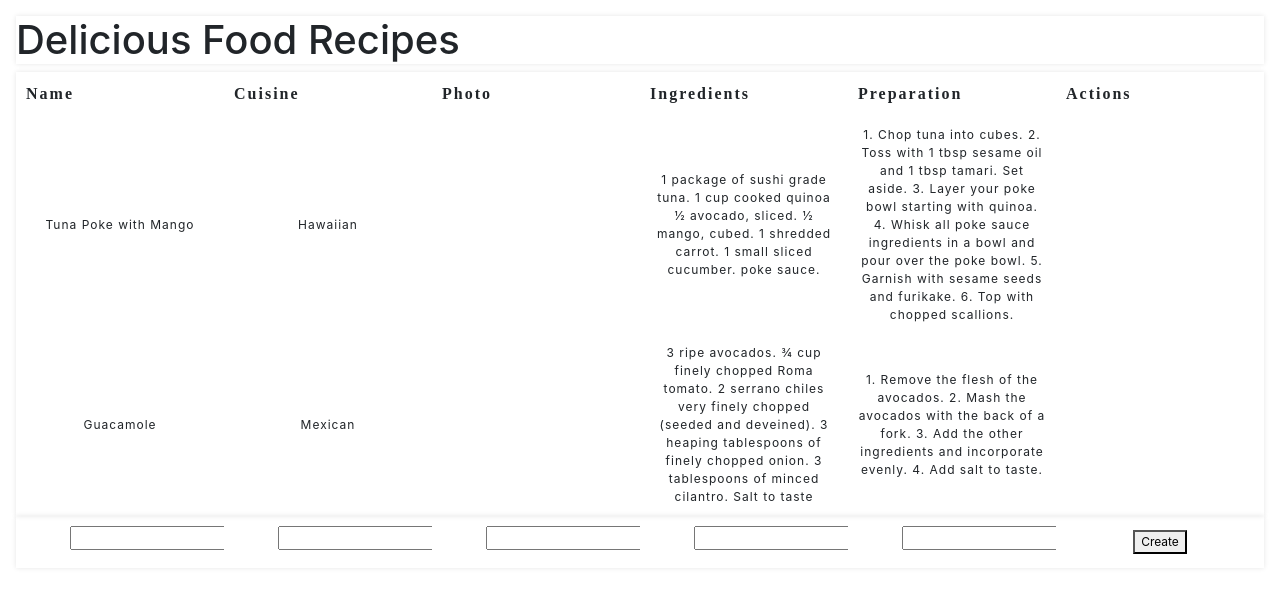
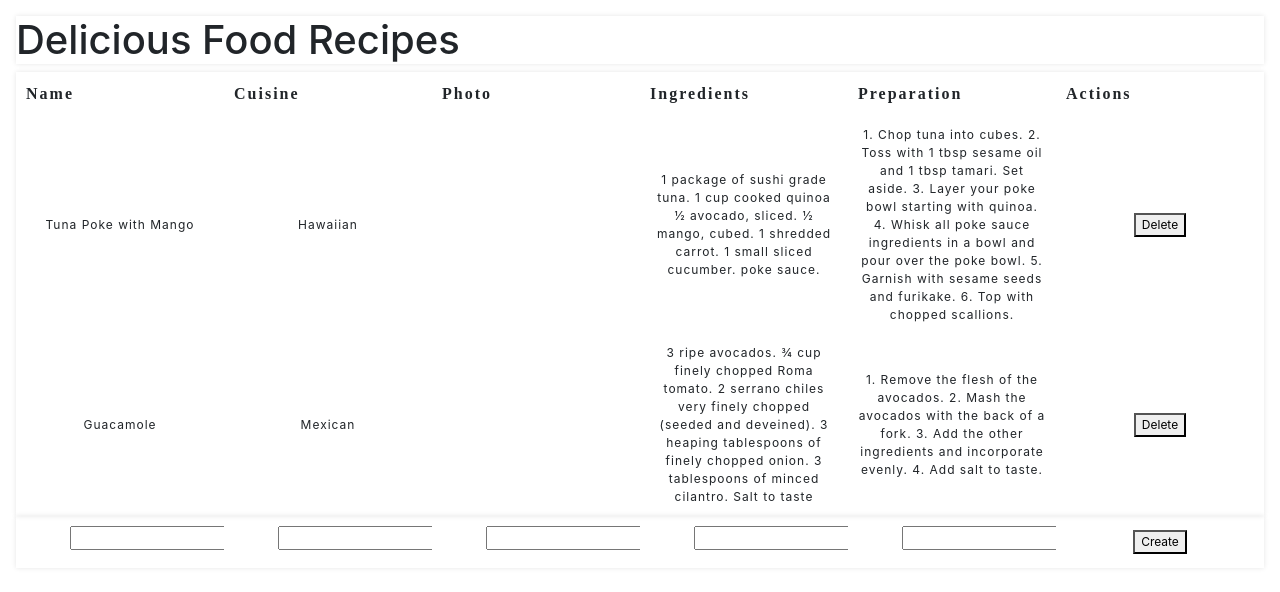
Before and after one commit to mvrylan/recipe-app-react, a React (Create React App) app: page / in a window 1280 px wide. Shown: the top 592 px of the page. Built offline with nearby package versions, Linux system fonts and the light colour scheme; the HTML template or start-up script is replaced by a standard one; a web font is replaced by a local one.

Commit message:
added recipe removal functionality

```diff
--- a/src/App.js
+++ b/src/App.js
@@ -15,7 +15,7 @@ function App() {
   }
 
   const removeRecipe = (indexToDelete) => {
-    console.log("REMOVED!!")
+    setRecipes((currentRecipes) => currentRecipes.filter((ignored, index) => index !== indexToDelete));
   }
 
   return (
--- a/src/RecipeCreate.js
+++ b/src/RecipeCreate.js
@@ -21,7 +21,6 @@ function RecipeCreate({ addRecipe }) {
   }
   const handleSubmit = (event) => {
     event.preventDefault();
-    console.log("SUBMITTED AT CREATE LEVEL", recipeData);
     const thisRecipe = recipeData;
     addRecipe(thisRecipe);
     setRecipeData(initialFormState);
--- a/src/RecipeList.js
+++ b/src/RecipeList.js
@@ -1,6 +1,6 @@
 import React from "react";
 
-function RecipeList({ recipes }) {
+function RecipeList({ recipes, removeRecipe }) {
 
   // TODO: Display the list of recipes using the structure of table that is provided.
   // TODO: Create at least one additional component that is used by this component.
@@ -29,6 +29,9 @@ function RecipeList({ recipes }) {
               </td>
               <td>{recipe.ingredients}</td>
               <td>{recipe.preparation}</td>
+              <td>
+                <button name="delete" onClick={() => removeRecipe(index)}>Delete</button>
+              </td>
             </tr>
           ))}
         </tbody>
```
